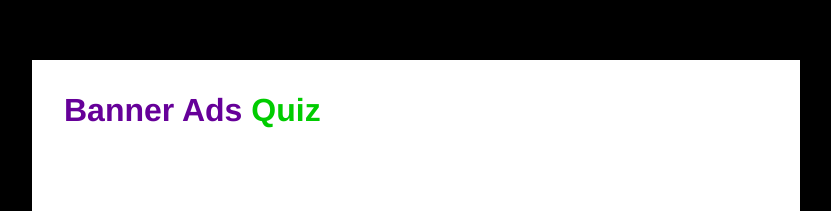
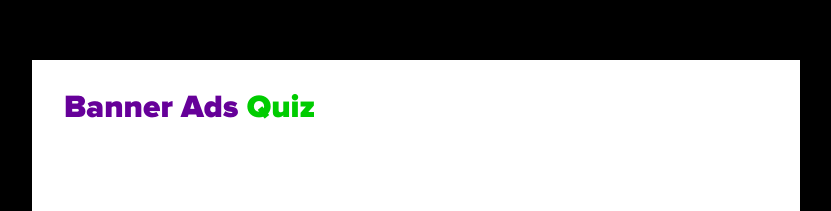
Before and after one commit to jamesbyrne89/Banner-Sizes-Quiz, a website: page app/index.html in a window 1280 px wide. Shown: the part 140-351 px from the top of the page, without its empty margins (224-1055 px from the left). Drawn offline with nearby package versions, Linux system fonts and the light colour scheme.

Commit message:
Basic structure and fonts set up

```diff
--- a/app/assets/styles/styles.css
+++ b/app/assets/styles/styles.css
@@ -1,5 +1,10 @@
 $purple: #660099;
 $green: #00cc00;
+
+@font-face {
+    font-family: 'Proxima Nova Black';
+    src: url('/assets/fonts/PROXIMANOVA-BLACK.WOFF') format('woff'), url('../PROXIMANOVA-BLACK.woff') format('woff');
+}
 
 * {
 	box-sizing: border-box;
@@ -22,7 +27,7 @@ body {
 }
 
 .title {
-	font-family: helvetica;
+	font-family: 'Proxima Nova Black', helvetica;
 	color: $purple;
 	padding: 1em;
 
--- a/app/temp/assets/styles/styles.css
+++ b/app/temp/assets/styles/styles.css
@@ -1,3 +1,7 @@
+@font-face {
+    font-family: 'Proxima Nova Black';
+    src: url('/assets/fonts/PROXIMANOVA-BLACK.WOFF') format('woff'), url('../PROXIMANOVA-BLACK.woff') format('woff');
+}
 * {
 	box-sizing: border-box;
 	margin: 0;
@@ -20,7 +24,7 @@ body {
 	background: #fff;
 }
 .title {
-	font-family: helvetica;
+	font-family: 'Proxima Nova Black', helvetica;
 	color: #660099;
 	padding: 1em;
 
```
Also changed, not shown: app/assets/fonts/PROXIMANOVA-BLACK.woff (added).
